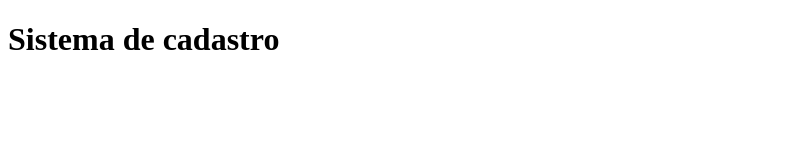
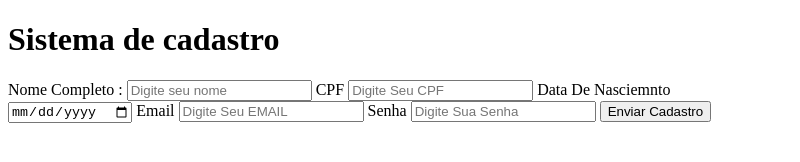
Before and after one commit to ARIEL18s/Sistema-de-cadastro-em-electronjs, an Electron app: page index.html in a window 800 px wide. Drawn offline with Linux system fonts and the light colour scheme.

Commit message:
criando formulario em HTML

```diff
--- a/index.html
+++ b/index.html
@@ -9,5 +9,28 @@
   <body>
     <h1>Sistema de cadastro </h1>
 
+
+  <form>
+
+    <label for="nome">Nome Completo : </label>
+    <input id="nome"type="text" name="nome" placeholder="Digite seu nome" />
+
+    <label for="cpf">CPF</label>
+    <input id="cpf" type="text"name="cpf"placeholder="Digite Seu CPF" />
+
+    <label for="Data_Nascimento">Data De Nasciemnto </label>
+    <input id="Data-Nasciemnto" type="date"name=""placeholder="Digite Sua Data De Nascimento" />
+
+    <label for="Email">Email </label>
+    <input id="Email" type="Email"name="Email"placeholder="Digite Seu EMAIL" />
+
+    <label for="Senha">Senha </label>
+    <input id="senha" type="password"name="Senha"placeholder="Digite Sua Senha" />
+
+    <button type="submit"> Enviar Cadastro</button>
+
+  </form>
+
+
   </body>
 </html>
```
